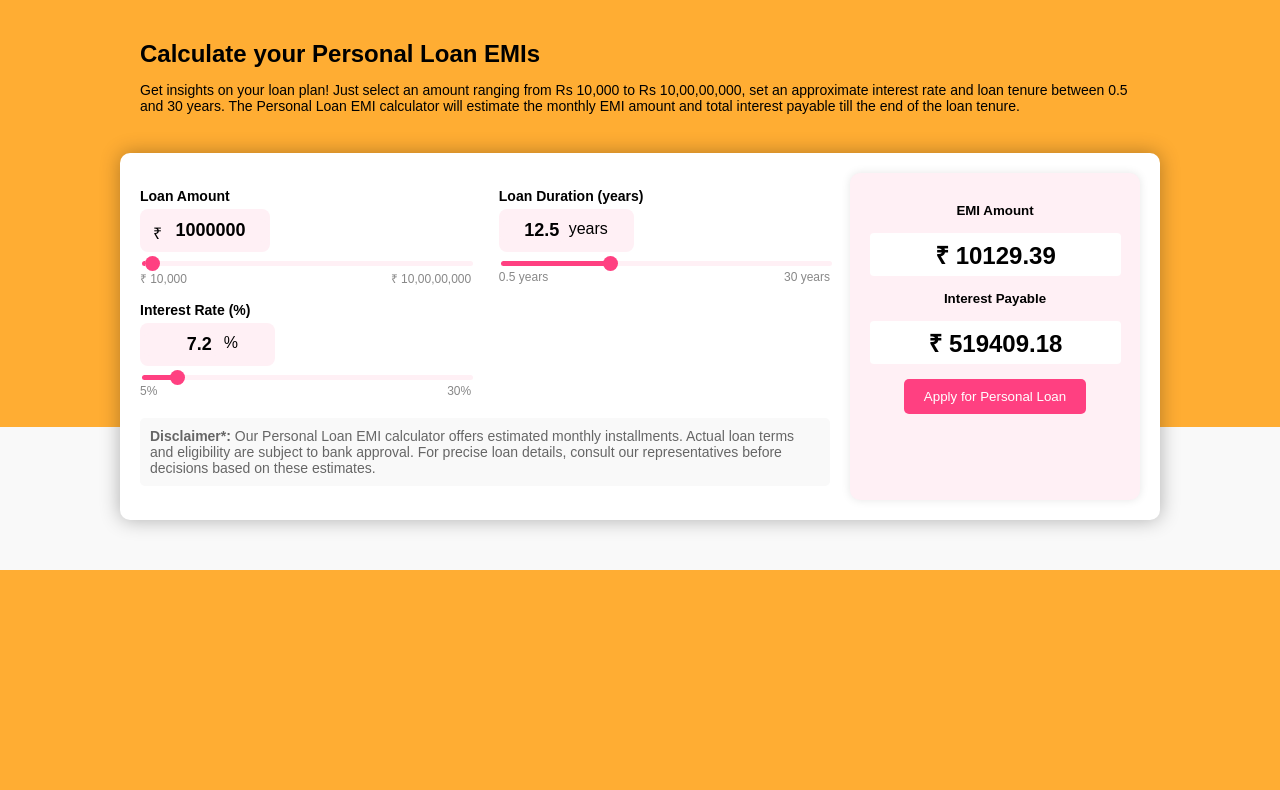
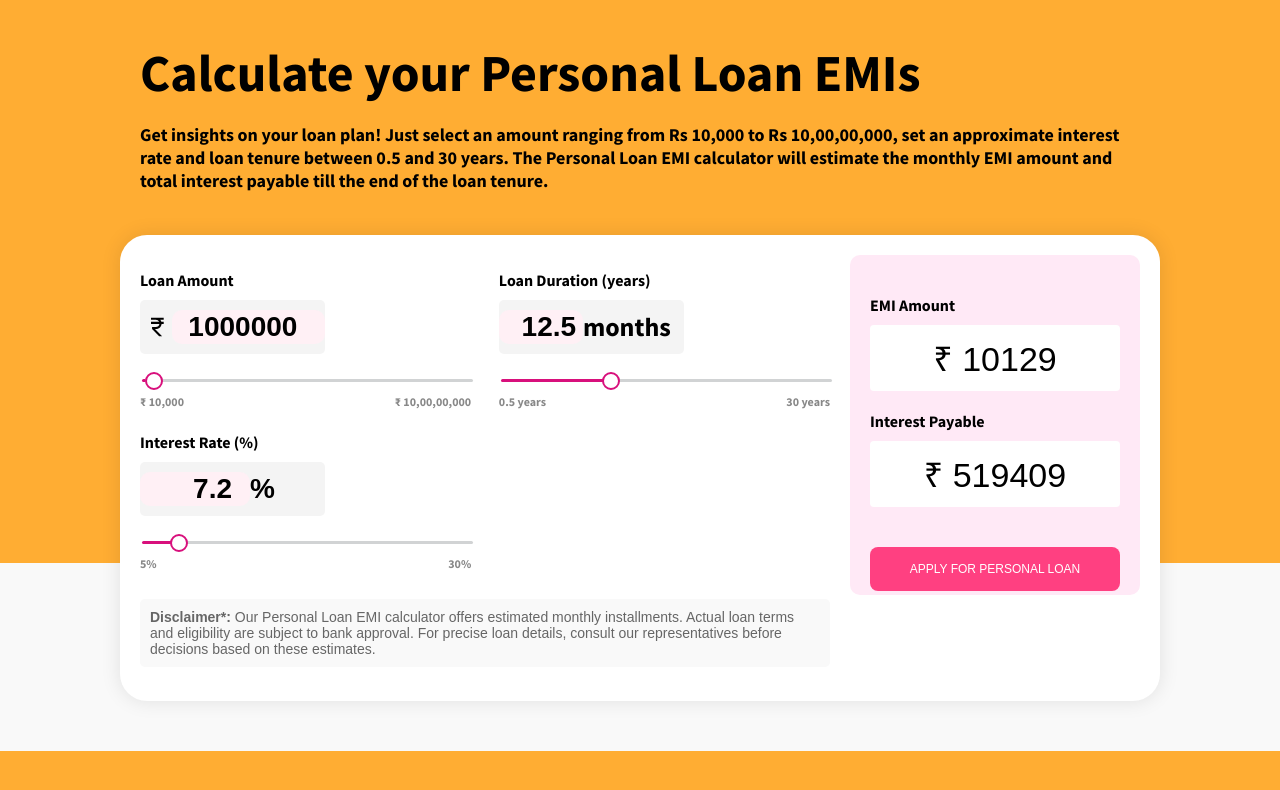
Before and after one commit to msourav7/EmiCalculator, a plain HTML site: page index.html in a window 1280 px wide. Drawn offline with Linux system fonts and the light colour scheme.

Commit message:
final changes

```diff
--- a/index.html
+++ b/index.html
@@ -5,26 +5,31 @@
     <meta name="viewport" content="width=device-width, initial-scale=1.0" />
     <title>Loan EMI Calculator</title>
     <link rel="stylesheet" href="styles.css" />
+    <link href="https://fonts.googleapis.com/css2?family=Source+Sans+Pro:wght@700&display=swap" rel="stylesheet">
+
   </head>
   <body>
     <div class="calculator-container">
       <div class="top-text">
         <h2>Calculate your Personal Loan EMIs</h2>
-        <h3>
+        <p>
           Get insights on your loan plan! Just select an amount ranging from Rs
           10,000 to Rs 10,00,00,000, set an approximate interest rate and loan
           tenure between 0.5 and 30 years. The Personal Loan EMI calculator will
           estimate the monthly EMI amount and total interest payable till the
           end of the loan tenure.
-        </h3>
+        </p>
       </div>
       <div class="calculator">
         <div class="calculator-inputs">
           <div class="input-group">
             <div class="input-item">
               <label for="loan-amount">Loan Amount</label>
-              <div class="text-and-nos" style="width: 130px">
-                <span class="rupee">₹ </span>
+              <div class="text-and-nos" >
+                <!-- <span class="rupee">₹ </span> -->
+              <svg class="rupee-icon" xmlns="http://www.w3.org/2000/svg" width="13" height="34" viewBox="0 0 13 19" fill="none">
+                <path d="M8.29833 4.22222C7.69167 2.97667 6.39167 2.11111 4.875 2.11111H0V0H13V2.11111H9.46833C9.98833 2.72333 10.3783 3.44111 10.6058 4.22222H13V6.33333H10.8333C10.5408 9.28889 7.98417 11.6111 4.875 11.6111H4.08417L11.375 19H8.37417L1.08333 11.6111V9.5H4.875C6.78167 9.5 8.36333 8.12778 8.62333 6.33333H0V4.22222H8.29833Z" fill="black"/>
+              </svg>
                 <input
                   type="number"
                   style="padding-right: 13px; position: relative"
@@ -63,7 +68,7 @@
                   step="0.1"
                   value="12.5"
                 />
-                <span class="months">years</span>
+                <span class="months">months</span>
               </div>
               <input
                 type="range"
@@ -123,7 +128,7 @@
           <h3 id="emi-amount">₹ 0</h3>
           <p>Interest Payable</p>
           <h3 id="interest-payable">₹ 0</h3>
-          <button>Apply for Personal Loan</button>
+          <button>APPLY FOR PERSONAL LOAN</button>
         </div>
       </div>
     </div>
--- a/script.js
+++ b/script.js
@@ -182,7 +182,7 @@
 //     calculateEMI();
 // });
 
-//1 a good
+//1 a good currently in use
 document.addEventListener('DOMContentLoaded', function() {
     const loanAmountInput = document.getElementById('loan-amount');
     const loanAmountRange = document.getElementById('loan-amount-range');
@@ -209,8 +209,8 @@ document.addEventListener('DOMContentLoaded', function() {
         const totalPayable = emi * numberOfMonths;
         const interestPayable = totalPayable - principal;
 
-        emiAmountDisplay.textContent = `₹ ${emi.toFixed(2)}`;
-        interestPayableDisplay.textContent = `₹ ${interestPayable.toFixed(2)}`;
+        emiAmountDisplay.textContent = `₹ ${emi.toFixed(0)}`;
+        interestPayableDisplay.textContent = `₹ ${interestPayable.toFixed(0)}`;
     }
 
     function updateRangeBackground(range) {
@@ -219,7 +219,7 @@ document.addEventListener('DOMContentLoaded', function() {
         const val = parseFloat(range.value);
 
         const percentage = ((val - min) / (max - min)) * 100;
-        range.style.background = `linear-gradient(to right, #ff4081 0%, #ff4081 ${percentage}%, #fff0f5 ${percentage}%, #fff0f5 100%)`;
+        range.style.background = `linear-gradient(to right, #D8107C 0%, #D8107C ${percentage}%, #d1d3d4 ${percentage}%, #d1d3d4 100%)`;
     }
 
     function validateInput(input, range) {
@@ -230,6 +230,7 @@ document.addEventListener('DOMContentLoaded', function() {
             let value = parseFloat(input.value);
             if (isNaN(value) || value < min) {
                 value = min;
+                // value = input.value;
             } else if (value > max) {
                 value = max;
             }
@@ -259,7 +260,7 @@ document.addEventListener('DOMContentLoaded', function() {
 
         updateRangeBackground(range);
     }
-
+//using same validation function for the trio
     validateInput(loanAmountInput, loanAmountRange);
     validateInput(loanDurationInput, loanDurationRange);
     validateInput(interestRateInput, interestRateRange);
@@ -285,8 +286,8 @@ document.addEventListener('DOMContentLoaded', function() {
 //         const numberOfMonths = parseFloat(loanDurationInput.value) * 12;
 
 //         if (isNaN(principal) || isNaN(annualInterestRate) || isNaN(numberOfMonths) || numberOfMonths <= 0 || monthlyInterestRate <= 0) {
-//             emiAmountDisplay.textContent = '₹ NaN';
-//             interestPayableDisplay.textContent = '₹ NaN';
+//             emiAmountDisplay.textContent = '₹ 0';
+//             interestPayableDisplay.textContent = '₹ 0';
 //             return;
 //         }
 
@@ -294,8 +295,8 @@ document.addEventListener('DOMContentLoaded', function() {
 //         const totalPayable = emi * numberOfMonths;
 //         const interestPayable = totalPayable - principal;
 
-//         emiAmountDisplay.textContent = `₹ ${emi.toFixed(2)}`;
-//         interestPayableDisplay.textContent = `₹ ${interestPayable.toFixed(2)}`;
+//         emiAmountDisplay.textContent = `₹ ${emi.toFixed(0)}`;
+//         interestPayableDisplay.textContent = `₹ ${interestPayable.toFixed(0)}`;
 //     }
 
 //     function updateRangeBackground(range) {
--- a/styles.css
+++ b/styles.css
@@ -8,23 +8,29 @@ body {
 .calculator-container {
     color: black;
     padding: 30px;
-    /* text-align: center; */
 }
 
 .calculator-container h2 {
     margin: 0 0 14px 0;
-    font-size: 24px;
+    font-size: 52px;
+    font-family: "Source Sans Pro";
+    font-weight: 700;
+    line-height: normal;
+    width: 867px;
+
+    display: flex;
+            align-items: center;
 }
 
 .calculator {
     background-color: white;
-    border-radius: 10px;
+    border-radius: 27px;
     padding: 20px;
     display: flex;
     justify-content: space-between;
     margin: 20px auto;
     max-width: 1000px;
-    box-shadow: 0 0 20px rgba(0, 0, 0, 0.3);
+    box-shadow: 0 0 20px rgba(0, 0, 0, 0.1);
 }
 
 .calculator-inputs {
@@ -35,10 +41,12 @@ body {
 .calculator-inputs .amount,
 .calculator-inputs .duration,
 .calculator-inputs .rate {
+
+
     display: block;
     margin-bottom: 10px;
     font-weight: bold;
-    font-size: 18px;
+    font-size: 28px;
     text-align: center;
     background-color: #fff0f5;
     padding: 10 30;
@@ -46,13 +54,15 @@ body {
     width: 120px;
     border-radius: 10px;
     border: none !important;
+    font-style: normal;
+    line-height: normal;
+    font-weight: 600;
 }
 
 
 .calculator-inputs .amount,
 .calculator-inputs .duration,
 .calculator-inputs .rate:focus {
-    /* outline-color: transparent; */
     outline: none
 }
 
@@ -68,39 +78,13 @@ body {
     position: relative;
 }
 
-
-
-/* .input-item {
-    display: flex;
-    flex-direction: column;
-    margin-bottom: 20px;
-    Adjust based on your desired spacing
-}
-
-.error-message {
-    color: red;
-    font-size: 0.875em;
-    margin-top: 5px;
-    height: 1em;
-     Ensure the space is reserved for the error message
-    visibility: hidden;
-     Hide initially
-}
-
-.error-message.visible {
-    visibility: visible;
-    Show when there's an error
-} */
-
-
-
-
 .calculator-inputs label {
     display: block;
-    margin: 15px 0 5px;
-    font-size: 14px;
-    font-weight: bold;
+    margin: 15px 0px 10px;
+    font-size: 16px;
+    font-weight: 400;
     text-align: left;
+    font-family: "Source Sans Pro";
 }
 
 .calculator-inputs input[type="number"],
@@ -122,18 +106,6 @@ input[type="number"] {
     -moz-appearance: textfield;
 }
 
-/*
-
-input[type="range"]::-webkit-slider-thumb {
-    -webkit-appearance: none;
-    appearance: none;
-    width: 20px;
-    height: 20px;
-    border-radius: 50%;
-    background: #4CAF50;
-    cursor: pointer;
-}
-*/
 
 /* color change logic starts */
 
@@ -142,30 +114,34 @@ input[type="range"]::-webkit-slider-thumb {
 input[type="range"] {
     -webkit-appearance: none;
     width: 100%;
-    height: 5px;
+    height: 3px;
     border-radius: 5px;
-    background: #fff0f5;
+    background: #D1D3D4;
     outline: none;
     opacity: 1;
     transition: background 0.15s ease-in-out;
+    margin-top: 25px;
+
 }
 
 input[type="range"]::-webkit-slider-thumb {
     -webkit-appearance: none;
     appearance: none;
-    width: 15px;
-    height: 15px;
+    width: 18px;
+    height: 18px;
     border-radius: 50%;
-    background: #ff4081;
+    background: #fff;
     cursor: pointer;
+    border: 2px solid #D8107C
 }
 
 input[type="range"]::-moz-range-thumb {
     width: 20px;
     height: 20px;
     border-radius: 50%;
-    background: #ff4081;
+    background: #fff;
     cursor: pointer;
+    border: 2px solid #D8107C
 }
 
 /* color chang logic ends */
@@ -174,37 +150,48 @@ input[type="range"]::-moz-range-thumb {
 .calculator-results {
     text-align: center;
     padding: 20px;
-    background-color: #fff0f5;
+    background-color: #FFE9F6;
     border-radius: 10px;
     width: 25%;
-    box-shadow: 0 0 10px rgba(0, 0, 0, 0.1);
+    height: 300px;
 }
 
 .calculator-results p {
-    margin: 10px 0;
+    font-size: 16px;
+    margin: 20px 0 10px;
     color: black;
-    font-weight: bold;
-    font-size: smaller;
+    font-weight: 400;
+    text-align: left;
+    font-family: "Source Sans Pro";
+
 }
+
+
 
 .calculator-results h3 {
     margin: 15px 0;
-    color: black;
-    font-size: 24px;
+    color: #000;
+    font-size: 34px;
     background-color: white;
-    width: 175px;
+    min-width: auto;
     border-radius: 4px;
-    padding: 5px 38px;
+    padding: 10px 10px;
+    font-weight: 400;
     text-align: center;
+    margin: 0 auto;
 }
 
 .calculator-results button {
     background-color: #ff4081;
     color: white;
     border: none;
-    padding: 10px 20px;
-    border-radius: 5px;
+    padding: 14px 10px;
+    border-radius: 8px;
     cursor: pointer;
+    width: 100%;
+    margin-top: 40px;
+    font-size: 15px;
+    font-weight: 400;
 }
 
 .calculator-results button:hover {
@@ -236,36 +223,73 @@ input[type="range"]::-moz-range-thumb {
     text-align: left;
 }
 
-.top-text h3 {
-    font-size: 14px;
-    text-align: left;
-    font-weight: 500;
+.top-text p {
+    color: #000;
+    font-family: "Source Sans Pro";
+    font-size: 18px;
+    font-style: normal;
+    font-weight: 400;
+
 }
+.range-labels {
 
-
-.range-labels {
     display: flex;
     justify-content: space-between;
     font-size: 12px;
     color: #888;
+    font-style: normal;
+    font-weight: 400;
+    line-height: 31px;
+    font-family: "Source Sans Pro";
+
 }
 
 .text-and-nos{
+
     display: flex;
-    background-color: #fff0f5;
-    width: 135px;
-    border-radius: 8px;
+    background-color: #F4F4F4;
+    width: 185px;
+    border-radius: 5px;
     padding-top: 10px;
 }
 
-.rupee{
+
+
+
+
+
+
+
+
+
+/* ukuk.rupee{
     padding-top: 3px;
     padding-left: 13px;
+} */
+
+
+
+
+
+
+
+
+
+
+
+.rupee-icon {
+    width: 17px;
+    margin-right: 8px;
+    height: 34px;
+    padding-left: 11px;
 }
 
 .months{
-    padding-right: 26px;
-    padding-top: 1px;
+    padding-right: 13px;
+    padding-top: 0px;
+    font-size: 26px;
+    font-weight: 600;
+    font-family: "Source Sans Pro";
 }
 
 .duration{
@@ -273,9 +297,27 @@ input[type="range"]::-moz-range-thumb {
 }
 
 .percentage{
-    padding-right: 37px;
-    padding-top: 1px
+    padding-right: 50px;
+    padding-top: 1px;
+
+    font-size: 28px;
+    font-weight: 600;
+    font-style: normal;
+    line-height: normal;
+    color: #000;
 }
+
+
+.rate{
+    padding-left: 37px;
+}
+
+
+
+
+
+
+
 
 
 /* .text-and-nos::after{
@@ -284,11 +326,6 @@ input[type="range"]::-moz-range-thumb {
 /* .text-and-Interest::after{
     content: "%"
 } */
-
-.rate{
-    padding-left: 37px;
-  }
-
 
 /* .error-message {
     color: red;
@@ -300,45 +337,97 @@ input[type="range"]::-moz-range-thumb {
 
 
 
+/* Responsive Styles */
+
+@media (min-width: 1024px) {
+    .calculator-results button {
+    padding: 15px 10px;
+    font-size: 12px;
+    }
+}
 
 
-/* .calculator-inputs .amount {
-    display: block;
-    margin-bottom: 10px;
-    font-weight: bold;
-    font-size: 18px;
-    text-align: center;
-    background-color: #fff0f5;
-    padding: 10 30;
-    color: black;
-    width: 120px;
-    border-radius: 10px;
-    border: none !important;
+@media screen and (max-width: 768px) {
+    .calculator-container h2 {
+        font-size: 36px;
+        width: auto;
+    }
+
+    .calculator {
+        flex-direction: column;
+        padding: 20px 10px;
+    }
+
+    .calculator-inputs {
+        padding-right: 0;
+    }
+
+    .input-group {
+        flex-direction: column;
+        gap: 10px;
+    }
+
+    .input-item {
+        width: 100%;
+    }
+
+    .calculator-results {
+        width: 100%;
+        height: auto;
+        padding: 20px 0;
+    }
+
+    .calculator-results button {
+        margin-top: 20px;
+        font-size: 12px;
+        width: 86%;
+
+    }
+
+    .calculator-results p{
+        text-align: center;
+    }
+
+    .calculator-results h3{
+        font-size: 24px;
+        margin: 0 15px;
+    }
+
+    .top-text {
+        padding: 5px;
+        margin: 20px auto;
+        max-width: 90%;
+    }
 }
-.calculator-inputs .text-and-nos .duration-info::after {
-    display: block;
-    margin-bottom: 10px;
-    font-weight: bold;
-    font-size: 18px;
-    text-align: center;
-    background-color: #fff0f5;
-    padding: 10 30;
-    color: black;
-    width: 120px;
-    border-radius: 10px;
-    border: none !important;
-    content: "ok";
-}
-.calculator-inputs .rate {
-    display: block;
-    margin-bottom: 10px;
-    font-weight: bold;
-    font-size: 18px;
-    text-align: center;
-    background-color: #fff0f5;
-    padding: 10 30;
-    color: black;
-    width: 120px;
-    border-radius: 10px;
-    border: none !important;
+
+
+
+
+
+
+
+
+
+
+/* @media (min-width: 768px) {
+    .calculator {
+        flex-direction: row;
+    }
+
+    .input-group {
+        flex-direction: row;
+    }
+
+    .calculator-results {
+        width: 25%;
+        height: 300px;
+    }
+
+    .calculator-container h2 {
+        font-size: 52px;
+    }
+
+    .calculator-results h3 {
+        font-size: 34px;
+    }
 } */
```
